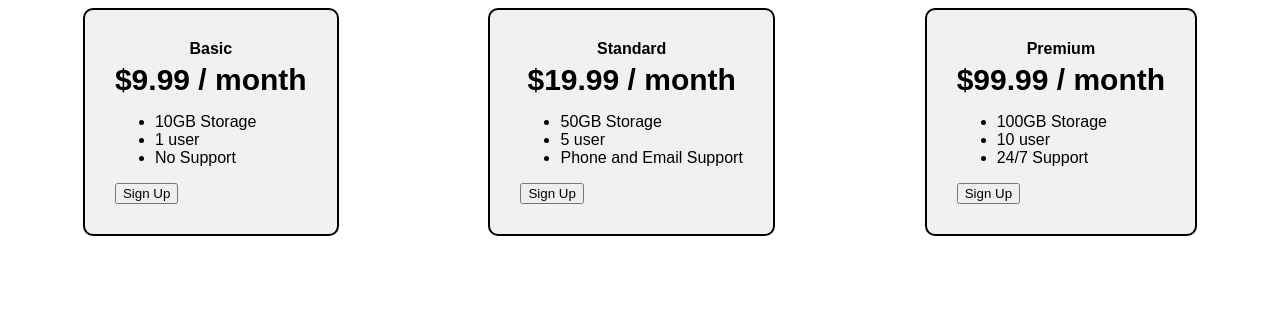
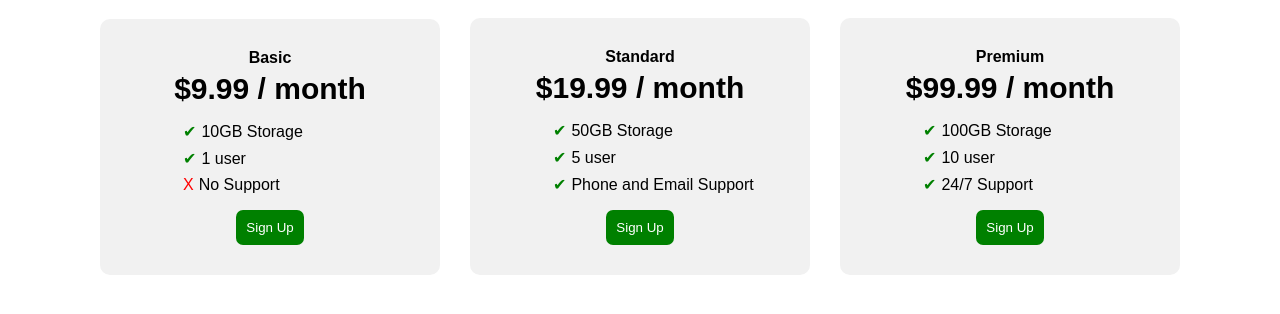
Before and after one commit to ersahii/Pricing-table-flexbox, a plain HTML site: page index.html in a window 1280 px wide. Drawn offline with Linux system fonts and the light colour scheme.

Commit message:
Completed pricing table using flex box

```diff
--- a/index.html
+++ b/index.html
@@ -12,9 +12,9 @@
             <div class="plan-title text-center">Basic</div>
             <div class="plan-price text-center">$9.99 / month</div>
             <ul>
-                <li>10GB Storage</li>
-                <li>1 user</li>
-                <li>No Support</li>
+                <li><span>✔</span>10GB Storage</li>
+                <li><span>✔</span>1 user</li>
+                <li><span class="cross">X</span>No Support</li>
             </ul>
             <button class="plan-button">Sign Up</button>
         </div>
@@ -22,9 +22,9 @@
             <div class="plan-title text-center">Standard</div>
             <div class="plan-price text-center">$19.99 / month</div>
             <ul>
-                <li>50GB Storage</li>
-                <li>5 user</li>
-                <li>Phone and Email Support</li>
+                <li><span>✔</span>50GB Storage</li>
+                <li><span>✔</span>5 user</li>
+                <li><span>✔</span>Phone and Email Support</li>
             </ul>
             <button class="plan-button">Sign Up</button>
         </div>
@@ -32,9 +32,9 @@
             <div class="plan-title text-center">Premium</div>
             <div class="plan-price text-center">$99.99 / month</div>
             <ul>
-                <li>100GB Storage</li>
-                <li>10 user</li>
-                <li>24/7 Support</li>
+                <li><span>✔</span>100GB Storage</li>
+                <li><span>✔</span>10 user</li>
+                <li><span>✔</span>24/7 Support</li>
             </ul>
             <button class="plan-button ">Sign Up</button>
         </div>
--- a/style.css
+++ b/style.css
@@ -3,10 +3,15 @@ body{
 }
 .pricing-container{
     display: flex;
-    justify-content: space-around;
+    flex-wrap: wrap;
+    justify-content: center;
+    gap:30px;
+    align-items: center;
 }
 .pricing-plan{
-    border:2px solid black;
+    min-width: 150px;
+    flex-basis: 280px;
+    margin: 10px 0px;
     border-radius: 10px;
     background-color: rgb(241 241 241);
     padding: 30px;
@@ -22,3 +27,24 @@ body{
     font-size: 30px;
     margin:5px 0;
 }
+.plan-button{
+    display: block;
+    margin:auto;
+    padding: 10px;
+    background-color: green;
+    border-radius: 7px;
+    color: white;
+    cursor: pointer;
+    border: none;
+}
+ul li{
+    list-style: none;
+    margin: 8px;
+}
+span{
+    color: green;
+    padding: 5px;
+}
+.cross{
+    color: red;
+}
```
